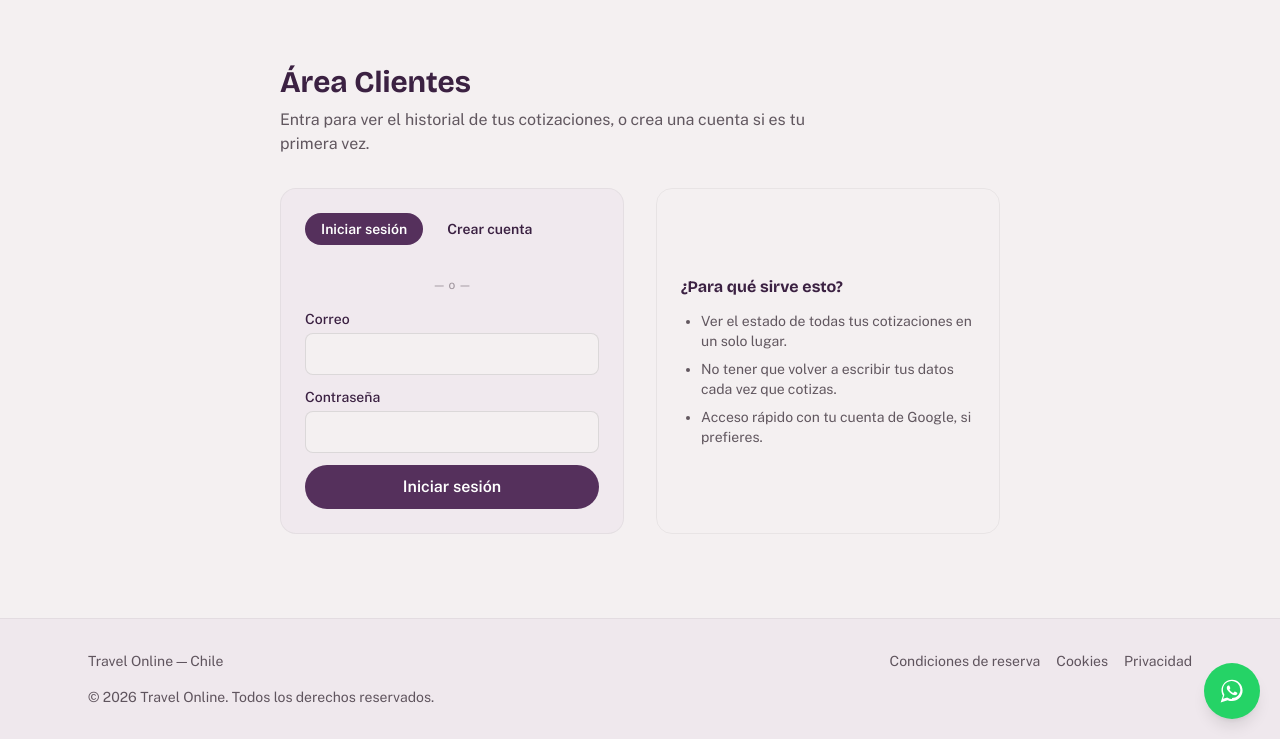
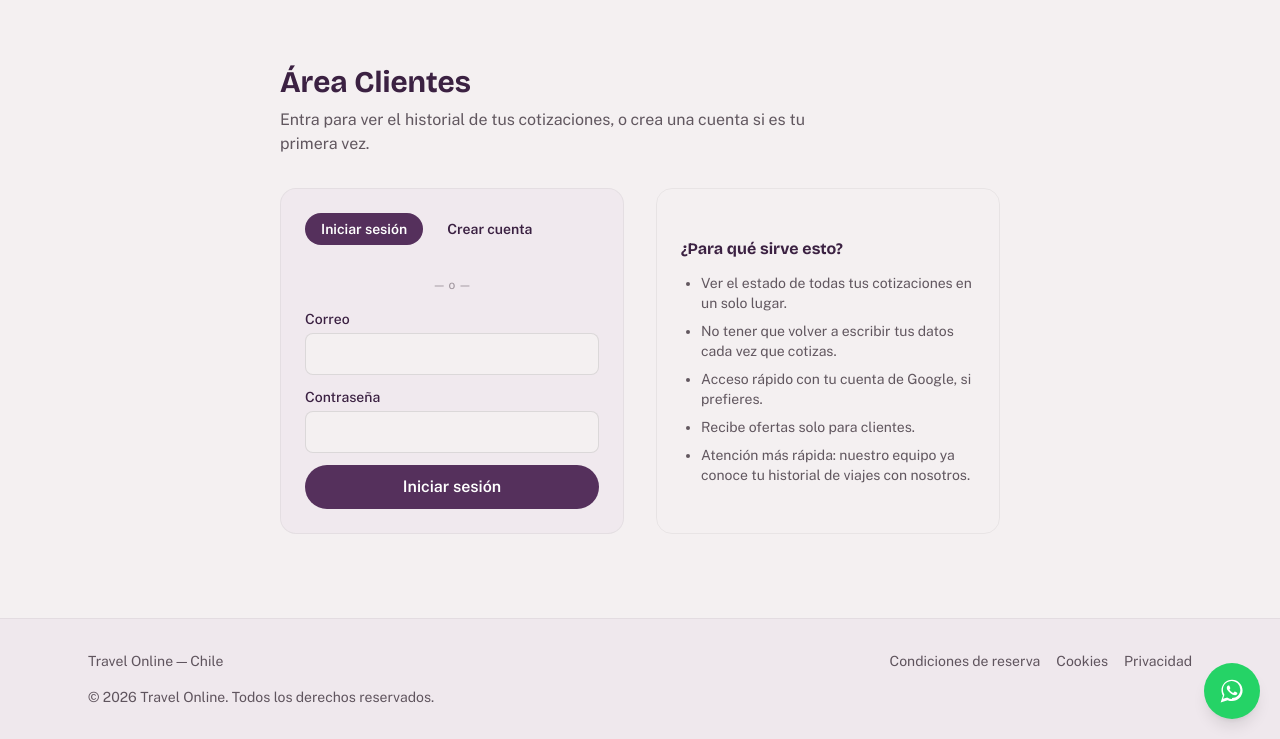
Before and after one commit to JuliMatthews/travelonline.tuweb.cl, a PHP site: page /area-clientes.php in a window 1280 px wide. Shown: the part 61-800 px from the top of the page. Run offline with PHP 8.4, Linux system fonts and the light colour scheme; style sheets or scripts are compiled from the project's sources; some libraries are stand-ins or nearby versions.

Commit message:
Agregar dos beneficios más a la lista de /area-clientes
Co-Authored-By: Claude Sonnet 5 <noreply@anthropic.com>

```diff
--- a/area-clientes.php
+++ b/area-clientes.php
@@ -98,6 +98,8 @@ $verificadoMsg = $_GET['msg'] ?? '';
           <li>Ver el estado de todas tus cotizaciones en un solo lugar.</li>
           <li>No tener que volver a escribir tus datos cada vez que cotizas.</li>
           <li>Acceso rápido con tu cuenta de Google, si prefieres.</li>
+          <li>Recibe ofertas solo para clientes.</li>
+          <li>Atención más rápida: nuestro equipo ya conoce tu historial de viajes con nosotros.</li>
         </ul>
       </div>
     </div>
```
